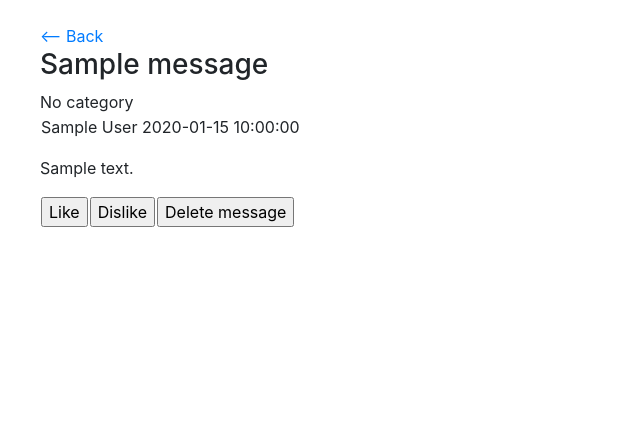
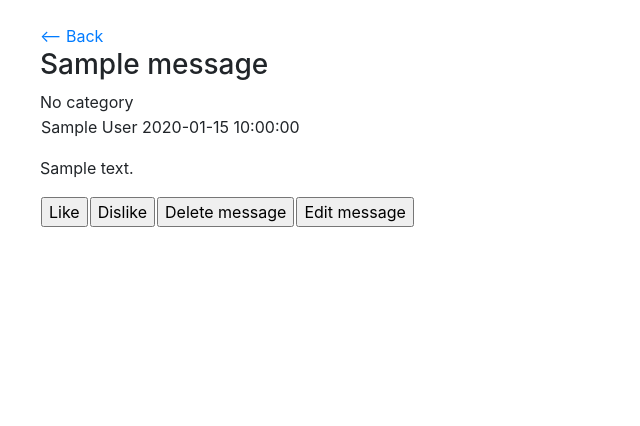
Before and after one commit to H4m5t3r/Keskustelufoorumi, a Flask app: page /messages/view/1/1/1 in a window 1280 px wide. Shown: the part 56-482 px from the top of the page, without its empty margins (0-640 px from the left). Run offline with Flask 2, Linux system fonts and the light colour scheme; a user stored in the database is signed in; tables that the repository leaves empty hold one stand-in row (values such as "Sample post"); some libraries are stand-ins or nearby versions.

Commit message:
Messages can now be by the person who wrote them. The administrator cannot edit other people's messages.

```diff
--- a/application/messages/views.py
+++ b/application/messages/views.py
@@ -7,7 +7,7 @@ from application import app, db
 from application.messages.models import Message
 from application.auth.models import User
 from application.categories.models import Category
-from application.messages.forms import MessageForm
+from application.messages.forms import MessageForm, EditMessageForm
 from application.messages.forms import UserFilterForm
 
 @app.route("/messages", methods=["GET"])
@@ -54,6 +54,17 @@ def messages_filteruser():
 def messages_form():
     return render_template("messages/new.html", form = MessageForm())
 
+
+@app.route("/messages/editform/<message_id>", methods=["GET", "POST"])
+@login_required
+def messages_edit_form(message_id):
+    m = Message.query.filter_by(id=message_id).first()
+    preset = EditMessageForm()
+    preset.messagetext.data = m.messagetext
+    preset.category_id.data = m.category_id
+    return render_template("messages/edit.html", form = preset, message_id = m.id)
+
+
 @app.route("/messages/like/<message_id>/", methods=["POST"])
 @login_required
 def messages_set_liked(message_id):
@@ -92,6 +103,18 @@ def messages_create():
     return redirect(url_for("messages_index"))
 
 
+
+@app.route("/messages/edit/<message_id>/", methods=["POST"])
+@login_required
+def messages_edit(message_id):
+    form = EditMessageForm(request.form)
+    edit = Message.query.filter_by(id=message_id).first()
+    edit.messagetext = form.messagetext.data
+    edit.category_id = request.form['category_id']
+    db.session().commit()
+    return redirect(url_for("messages_index"))
+
+
 @app.route("/messages/delete/<message_id>/", methods=["POST"])
 @login_required
 def messages_delete(message_id):
@@ -102,7 +125,6 @@ def messages_delete(message_id):
     return redirect(url_for("messages_index"))
 
 
-
 @app.route('/messages/count')
 def messages_count():
     return render_template("/messages/count.html", users=User.count_messages())
--- a/application/templates/messages/view_message.html
+++ b/application/templates/messages/view_message.html
@@ -40,6 +40,11 @@
             <input type="submit" value="Delete message"/>
           </form>
         </td>
+        <td>
+          <form method="POST" action="{{ url_for('messages_edit_form', message_id=message.id) }}">
+            <input type="submit" value="Edit message"/>
+          </form>
+        </td>
         {% else %}
           {% if current_user.id==1 %}
           <td>
```
Also changed, not shown: application/messages/forms.py (+11 -0 lines), application/templates/messages/edit.html (added, +39 -0 lines).
